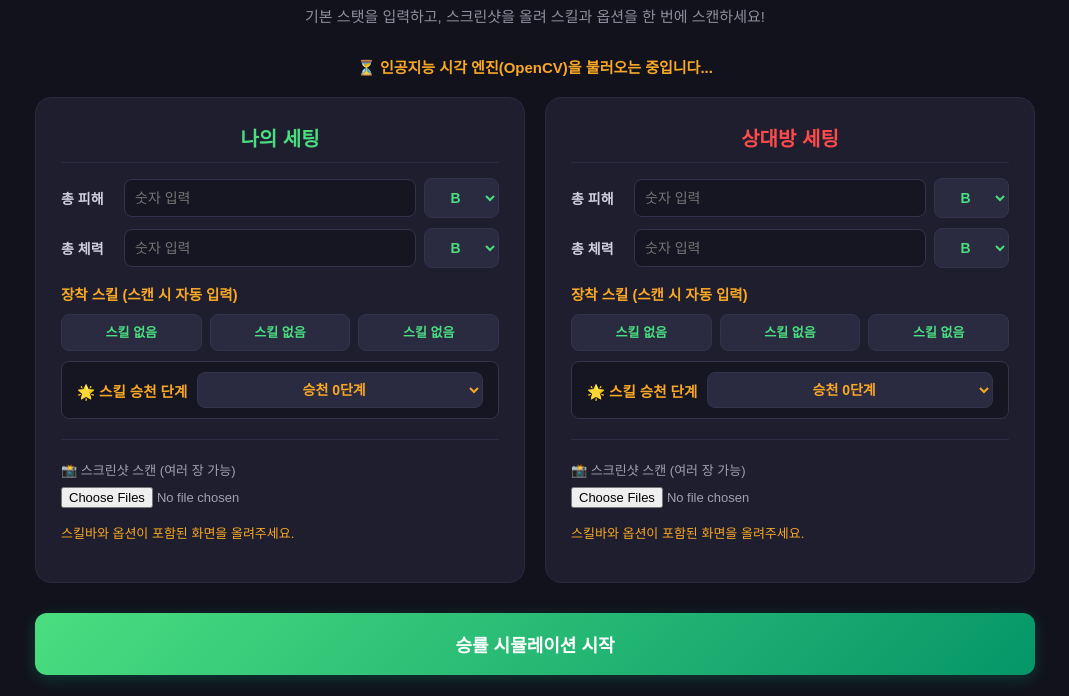
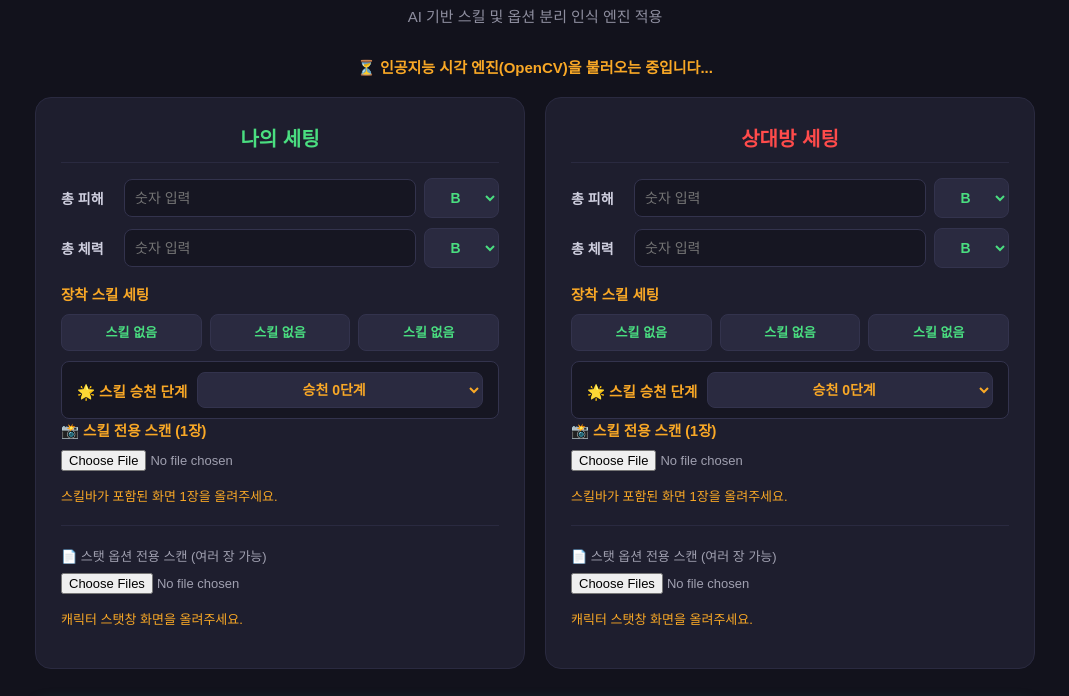
Before and after one commit to kimulgae/pvptest, a plain HTML site: page index.html in a window 1280 px wide. Shown: the part 89-785 px from the top of the page, without its empty margins (105-1174 px from the left). Drawn offline with Linux system fonts and the light colour scheme; a script that the page names is missing; a web font is replaced by a local one.

Commit message:
Update index.html

```diff
--- a/index.html
+++ b/index.html
@@ -11,7 +11,7 @@
 <body>
     <div class="container">
         <h1>⚔️ PVP 승률 예측기</h1>
-        <p class="subtitle">기본 스탯을 입력하고, 스크린샷을 올려 스킬과 옵션을 한 번에 스캔하세요!</p>
+        <p class="subtitle">AI 기반 스킬 및 옵션 분리 인식 엔진 적용</p>
 
         <div id="ai-status" style="color: #f9a826; font-weight: bold; margin-bottom: 20px; font-size: 15px;">
             ⏳ 인공지능 시각 엔진(OpenCV)을 불러오는 중입니다...
@@ -30,7 +30,6 @@
                             <option value="m">M</option>
                             <option value="b" selected>B</option>
                             <option value="t">T</option>
-                            <option value="q">Q</option>
                         </select>
                     </div>
                     <div class="input-row">
@@ -42,13 +41,12 @@
                             <option value="m">M</option>
                             <option value="b" selected>B</option>
                             <option value="t">T</option>
-                            <option value="q">Q</option>
                         </select>
                     </div>
                 </div>
 
                 <div class="skill-slots-container">
-                    <label>장착 스킬 (스캔 시 자동 입력)</label>
+                    <label class="title">장착 스킬 세팅</label>
                     <div class="skill-slots">
                         <div class="skill-item"><select id="mySkill1"></select></div>
                         <div class="skill-item"><select id="mySkill2"></select></div>
@@ -63,12 +61,20 @@
                             <option value="3">승천 3단계</option>
                         </select>
                     </div>
+                    <div class="upload-box">
+                        <label class="scan-label">📸 스킬 전용 스캔 (1장)</label>
+                        <input type="file" id="mySkillImage" accept="image/*">
+                        <p class="status" id="mySkillStatus">스킬바가 포함된 화면 1장을 올려주세요.</p>
+                    </div>
                 </div>
 
                 <hr class="divider">
-                <label class="scan-label">📸 스크린샷 스캔 (여러 장 가능)</label>
-                <input type="file" id="myImage" accept="image/*" multiple>
-                <p class="status" id="myStatus">스킬바와 옵션이 포함된 화면을 올려주세요.</p>
+
+                <div class="upload-box" style="border-color: #4ade80;">
+                    <label class="scan-label">📄 스탯 옵션 전용 스캔 (여러 장 가능)</label>
+                    <input type="file" id="myStatImage" accept="image/*" multiple>
+                    <p class="status" id="myStatStatus">캐릭터 스탯창 화면을 올려주세요.</p>
+                </div>
                 <div id="myOptionList" class="option-list"></div>
             </div>
 
@@ -84,7 +90,6 @@
                             <option value="m">M</option>
                             <option value="b" selected>B</option>
                             <option value="t">T</option>
-                            <option value="q">Q</option>
                         </select>
                     </div>
                     <div class="input-row">
@@ -96,13 +101,12 @@
                             <option value="m">M</option>
                             <option value="b" selected>B</option>
                             <option value="t">T</option>
-                            <option value="q">Q</option>
                         </select>
                     </div>
                 </div>
 
                 <div class="skill-slots-container">
-                    <label>장착 스킬 (스캔 시 자동 입력)</label>
+                    <label class="title">장착 스킬 세팅</label>
                     <div class="skill-slots">
                         <div class="skill-item"><select id="enemySkill1"></select></div>
                         <div class="skill-item"><select id="enemySkill2"></select></div>
@@ -117,12 +121,20 @@
                             <option value="3">승천 3단계</option>
                         </select>
                     </div>
+                    <div class="upload-box">
+                        <label class="scan-label">📸 스킬 전용 스캔 (1장)</label>
+                        <input type="file" id="enemySkillImage" accept="image/*">
+                        <p class="status" id="enemySkillStatus">스킬바가 포함된 화면 1장을 올려주세요.</p>
+                    </div>
                 </div>
 
                 <hr class="divider">
-                <label class="scan-label">📸 스크린샷 스캔 (여러 장 가능)</label>
-                <input type="file" id="enemyImage" accept="image/*" multiple>
-                <p class="status" id="enemyStatus">스킬바와 옵션이 포함된 화면을 올려주세요.</p>
+
+                <div class="upload-box" style="border-color: #ff4b4b;">
+                    <label class="scan-label">📄 스탯 옵션 전용 스캔 (여러 장 가능)</label>
+                    <input type="file" id="enemyStatImage" accept="image/*" multiple>
+                    <p class="status" id="enemyStatStatus">캐릭터 스탯창 화면을 올려주세요.</p>
+                </div>
                 <div id="enemyOptionList" class="option-list"></div>
             </div>
         </div>
@@ -132,7 +144,7 @@
         <div class="result-section">
             <h2 id="resultText">예상 승률: - %</h2>
             <div class="progress-bar"><div id="winRateFill" class="progress-fill"></div></div>
-            <p id="feedbackText" class="feedback">스탯과 스크린샷을 올리고 계산을 눌러주세요.</p>
+            <p id="feedbackText" class="feedback">데이터를 세팅하고 계산을 눌러주세요.</p>
         </div>
     </div>
 
```
